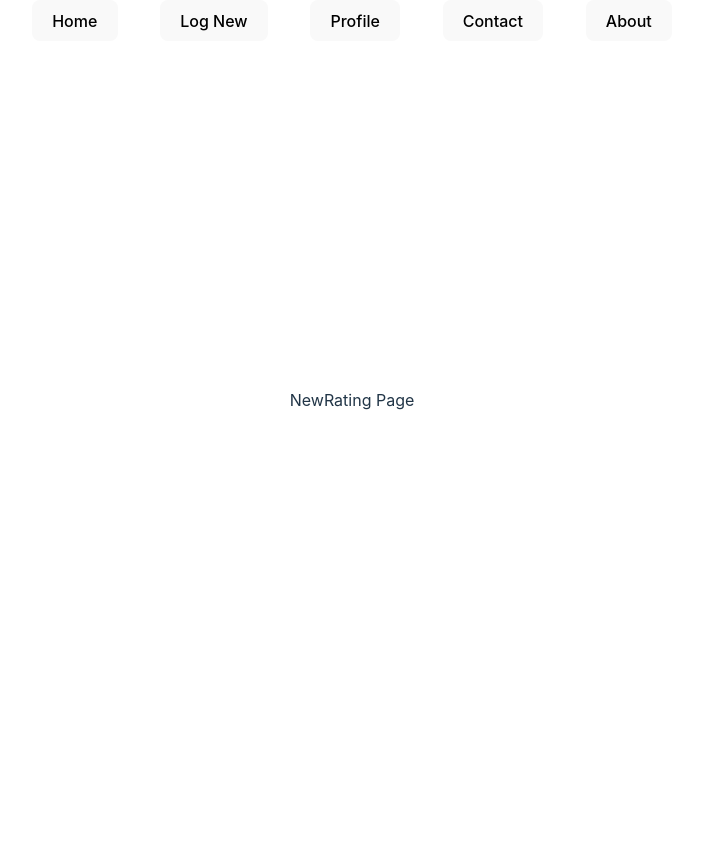
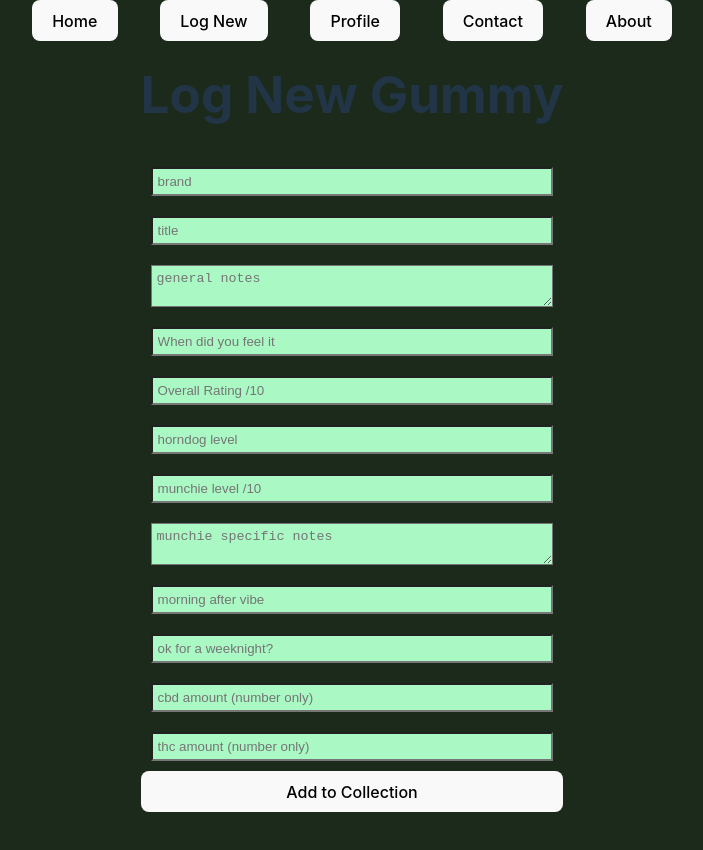
Before and after one commit to hestrain/gummyRater2, a React (Vite) app in the folder frontend/: page /#/newRating in a window 1280 px wide. Shown: the top 850 px of the page, without its empty margins (288-991 px from the left). Before the commit the page ends 800 px from the top, so only its background shows below. Built offline with nearby package versions, Linux system fonts and the light colour scheme.

Commit message:
formatting wokring and adding working

```diff
--- a/frontend/package.json
+++ b/frontend/package.json
@@ -14,6 +14,7 @@
     "boostrap": "^2.0.0",
     "bootstrap": "^5.3.3",
     "react": "^18.3.1",
+    "react-bootstrap": "^2.10.9",
     "react-dom": "^18.3.1",
     "react-router-dom": "^7.2.0"
   },
--- a/frontend/src/App.css
+++ b/frontend/src/App.css
@@ -1,61 +1,9 @@
-#root {
-  max-width: 1280px;
+body {
   margin: 0 auto;
   padding: 2rem;
   text-align: center;
-}
-
-.logo {
-  height: 6em;
-  padding: 1.5em;
-  will-change: filter;
-  transition: filter 300ms;
-}
-.logo:hover {
-  filter: drop-shadow(0 0 2em #646cffaa);
-}
-.logo.react:hover {
-  filter: drop-shadow(0 0 2em #61dafbaa);
-}
-
-@keyframes logo-spin {
-  from {
-    transform: rotate(0deg);
-  }
-  to {
-    transform: rotate(360deg);
-  }
-}
-
-@media (prefers-reduced-motion: no-preference) {
-  a:nth-of-type(2) .logo {
-    animation: logo-spin infinite 20s linear;
-  }
-}
-
-.card {
-  padding: 2em;
-}
-
-.read-the-docs {
-  color: #888;
-}
-
-table {
-  border: 3px solid black;
-  width: 100%;
-  border-collapse: collapse;
-}
-
-thead th {
-  border: 1px solid blue;
-  padding: 2px 8px;
-  background-color: seagreen;
-  color: #f2f2f2;
-}
-
-tr:nth-child(even) {
-  background-color: #f2f2f2;
+  background-color: #1B2A1B;
+  flex-direction: column;
 }
 
 .navbar {
@@ -77,18 +25,91 @@
 
 .gummys {
 display: flex;
-flex-direction: column;
-}
+flex-direction: row;
+flex-wrap: wrap;
+align-items:center ;
+justify-content: center;}
 
 .gummy{
 margin: 4px;
 padding: 10px;
 border: 3px green solid;
 border-radius: 10px;
+display: flex;
+flex-direction: column;
+align-items: center;
+min-width: 300px;
+}
+
+.gummyTitle{
+  font-weight: 700;
+  font-size: x-large;
+}
+.gummyBrand {
+  font-weight: 300;
+  font-size: medium;
+  opacity: 70%;
+}
+.gummyRating {
+  font-weight: 800;
+  font-size: large;
+}
+.ratingWord {
+  font-weight: 300;
+  font-size: small;
+  opacity: 70%;
+
+}
+.score {
+  margin: 15px 0px;
+  padding: 5px;
+  border: 2px solid;
+  border-radius: 15px;
+  width: 50px;
+}
+
+.infoButton {
+  background-color: darkolivegreen;
+  color: white;
+  border-radius: 5px;
+  margin-top: 20px;
+  border: 2px darkgreen ;
+  border-style: dotted;
+}
+
+.infoButton:hover{
+  background-color: lime;
+  color: black;
+  border-style: solid;
 }
 
 .gummy:hover{
   background-color: lightgreen;
-  color: seagreen;
+  color: darkblue;
   cursor: pointer;
 }
+
+/* i want this to be stuck to bottom but forget how rio */
+.date {
+  opacity: 50%;
+  font-size: small;
+}
+
+input {
+  color: black;
+  background-color: rgb(170, 248, 196);
+  margin: 10px;
+  padding: 5px;
+}
+textarea {
+  color: black;
+  background-color: rgb(170, 248, 196);
+  margin: 10px;
+  padding: 5px;
+}
+
+.formBox{
+  display: flex;
+  flex-direction: column;
+  width:max-content;
+}
--- a/frontend/src/App.jsx
+++ b/frontend/src/App.jsx
@@ -9,6 +9,7 @@
 import { Profile } from "./pages/Profile";
 import { Navbar } from "./components/Navbar";
 import { Layout } from "./components/Layout";
+
 
 function App() {
   return (
--- a/frontend/src/components/GummyCard.jsx
+++ b/frontend/src/components/GummyCard.jsx
@@ -1,25 +1,36 @@
+import Button from "react-bootstrap/Button";
+import Modal from "react-bootstrap/Modal";
+
 export function GummyCard({ gummy }) {
   let date = new Date(gummy.dateCreated);
   let stringDate = date.toString();
-  let notes = gummy.notes;
+
   return (
-    <div key={gummy.id} className="gummy">
-      <h1>{gummy.title}</h1>
+      <div key={gummy.id} className="gummy">
+      <div className="gummyTitle">{gummy.title}</div>
+      <div className="gummyBrand">from {gummy.brand}</div>
+      <div className="score">
+        <div className="gummyRating">{gummy.rating}/10</div>
+        <div className="ratingWord">rating</div>
+      </div>
+      <button className="infoButton">More Info</button>
+        <p className="date">{stringDate.slice(4, 15)}</p>
+
+
+      {/* <h1>{gummy.title}</h1>
       <h2>{gummy.brand}</h2>
       <p className="rating">{gummy.rating}/10</p>
       <p className="content">
-        CBD: {gummy.cbd}mg  THC: {gummy.thc}mg
+        CBD: {gummy.cbd}mg THC: {gummy.thc}mg
       </p>
       <p>Horn: {gummy.horn}</p>
       <p className="munch">
-    Munch: {gummy.munchie}
+        Munch: {gummy.munchie}
         <br /> MunchNotes: {gummy.munchNotes}
       </p>
       <h3>Notes</h3>
-      {notes.map((note) => {
-        return <li>{note}</li>;
-      })}
-      <p className="date">Logged: {stringDate.slice(4, 15)}</p>
+      <li>{gummy.notes}</li>
+      <p className="date">Logged: {stringDate.slice(4, 15)}</p> */}
     </div>
   );
 }
--- a/frontend/src/pages/Home.jsx
+++ b/frontend/src/pages/Home.jsx
@@ -19,13 +19,17 @@
 
     return(
         <>
-        Home Page
+        All Your Gummys
+
+        <div className="gummys">
 
         {gummys.map((gummy) => {
             return (
 <GummyCard gummy={gummy}/>
             )
         })}
+        </div>
+
         </>
     )
 }
--- a/frontend/src/pages/NewRating.jsx
+++ b/frontend/src/pages/NewRating.jsx
@@ -1,7 +1,200 @@
-export function NewRating() {
-    return(
-        <>
-        NewRating Page
-        </>
-    )
-}
+import { useEffect, useState } from "react";
+import { createGummy } from "../api";
+import { Alert } from "bootstrap";
+
+export function NewRating () {
+    const [userFormData, setUserFormData] = useState({
+        brand: "",
+        title: "",
+        notes: "",
+        felt: "",
+        rating: "",
+        horn: "",
+        munchie: "",
+        munchNote: "",
+        morningAfter: "",
+        weeknight: "",
+        cbd: "",
+        thc: "",
+      });
+
+
+
+      const handleAdd = async (event) => {
+        event.preventDefault();
+
+            const newGummy = {
+                brand: userFormData.brand,
+                title: userFormData.title,
+                notes: userFormData.notes,
+                felt: userFormData.felt,
+                rating: userFormData.rating,
+                horn: userFormData.horn,
+                munchie: userFormData.munchie,
+                munchNotes: userFormData.munchNotes,
+                morningAfter: userFormData.morningAfter,
+                weeknight: userFormData.weeknight,
+                cbd: userFormData.cbd,
+                thc: userFormData.thc,
+                dateCreated: new Date()
+            }
+            console.log(newGummy);
+
+            await createGummy(newGummy)
+            console.log("added to db");
+
+
+
+          }
+        // } else {
+        //     alert("please enter all values")
+
+
+      const handleInputChange = (event) => {
+        const { name, value } = event.target;
+        setUserFormData({ ...userFormData, [name]: value });
+
+
+      };
+
+    //   useEffect(() => {
+    //     const addButton = document.getElementById("addBtn");
+
+    //     if (addButton) {
+    //       addButton.addEventListener("click", () => {
+    //         ;
+    //       });
+
+
+    //     }
+    //   }, []);
+
+return(
+    <div>
+    <div className="" id="addForm">
+      <div className="form-container addForm-container">
+        <form className="formBox">
+          <h1 className="CQfont">Log New Gummy</h1>
+
+          <input
+            type="text"
+            placeholder="brand"
+            className="inputField"
+            name="brand"
+            value={userFormData.brand}
+            onChange={handleInputChange}
+            required
+          />
+          <input
+            type="text"
+            placeholder="title"
+            name="title"
+            value={userFormData.title}
+            onChange={handleInputChange}
+            className="inputField"
+            required
+          />
+          <textarea
+            type="text"
+            placeholder="general notes"
+            name="notes"
+            value={userFormData.notes}
+            onChange={handleInputChange}
+            className="inputField"
+            required
+          />
+          <input
+            type="text"
+            placeholder="When did you feel it"
+            name="felt"
+            value={userFormData.felt}
+            onChange={handleInputChange}
+            className="inputField"
+            required
+          />
+          <input
+            type="number"
+            placeholder="Overall Rating /10"
+            name="rating"
+            value={userFormData.rating}
+            onChange={handleInputChange}
+            className="inputField"
+            required
+          />
+          <input
+            type="text"
+            placeholder="horndog level"
+            name="horn"
+            value={userFormData.horn}
+            onChange={handleInputChange}
+            className="inputField"
+            required
+          />
+          <input
+            type="number"
+            placeholder="munchie level /10"
+            name="munchie"
+            value={userFormData.munchie}
+            onChange={handleInputChange}
+            className="inputField"
+            required
+          />
+          <textarea
+            type="text"
+            placeholder="munchie specific notes"
+            name="munchNotes"
+            value={userFormData.munchNotes}
+            onChange={handleInputChange}
+            className="inputField"
+            required
+          />
+          <input
+            type="text"
+            placeholder="morning after vibe"
+            name="morningAfter"
+            value={userFormData.morningAfter}
+            onChange={handleInputChange}
+            className="inputField"
+            required
+          />
+          <input
+            type="text"
+            placeholder="ok for a weeknight?"
+            name="weeknight"
+            value={userFormData.weeknight}
+            onChange={handleInputChange}
+            className="inputField"
+            required
+          />
+          <input
+            type="number"
+            placeholder="cbd amount (number only)"
+            name="cbd"
+            value={userFormData.cbd}
+            onChange={handleInputChange}
+            className="inputField"
+            required
+          />
+          <input
+            type="number"
+            placeholder="thc amount (number only)"
+            name="thc"
+            value={userFormData.thc}
+            onChange={handleInputChange}
+            className="inputField"
+            required
+          />
+
+          <button
+          type="submit"
+            onClick={handleAdd}
+            className="CQfont mt-3 formButton"
+            id="addBtn"
+          >
+            Add to Collection
+          </button>
+        </form>
+      </div>
+      </div>
+      </div>
+)}
```
Also changed, not shown: 2 other files (tests, documents, lock files or other folders).
